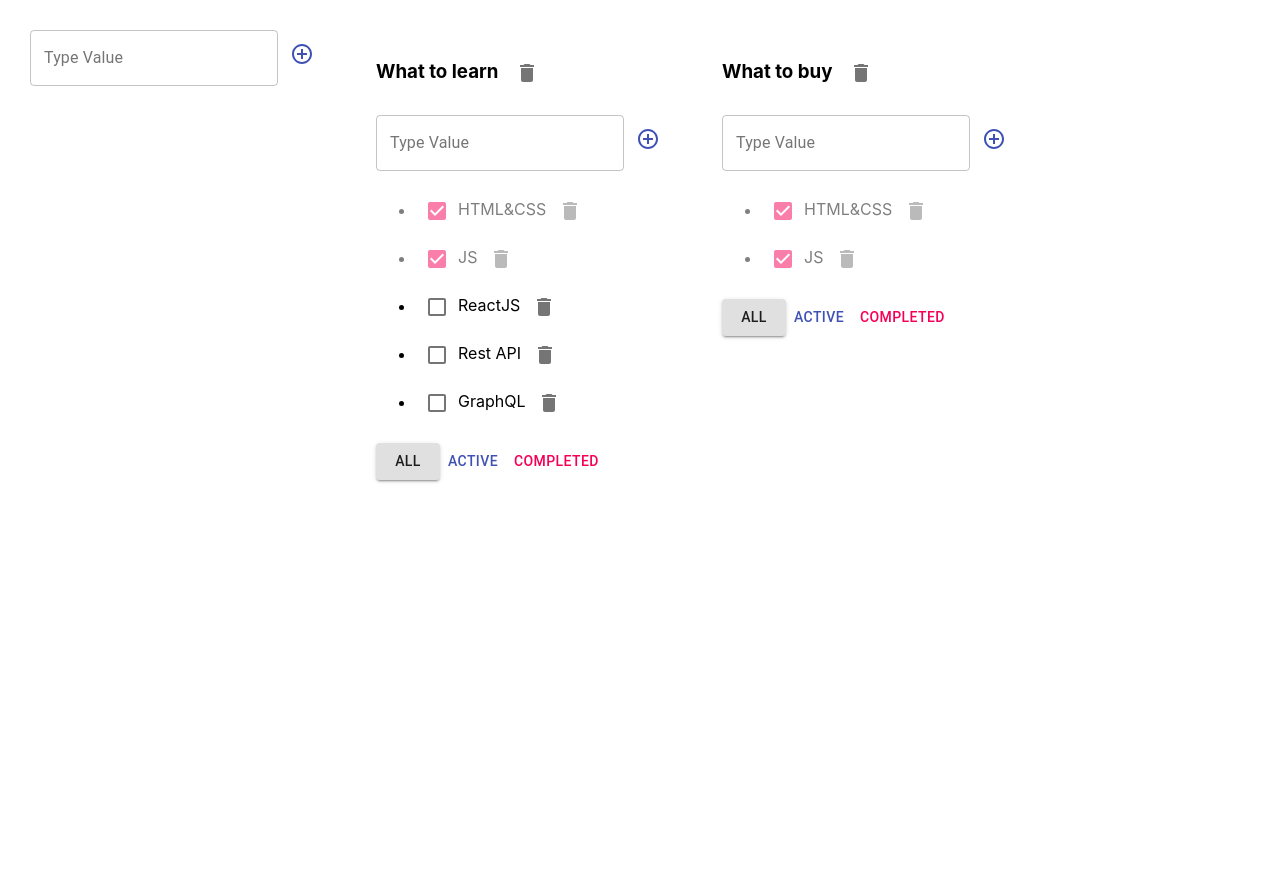
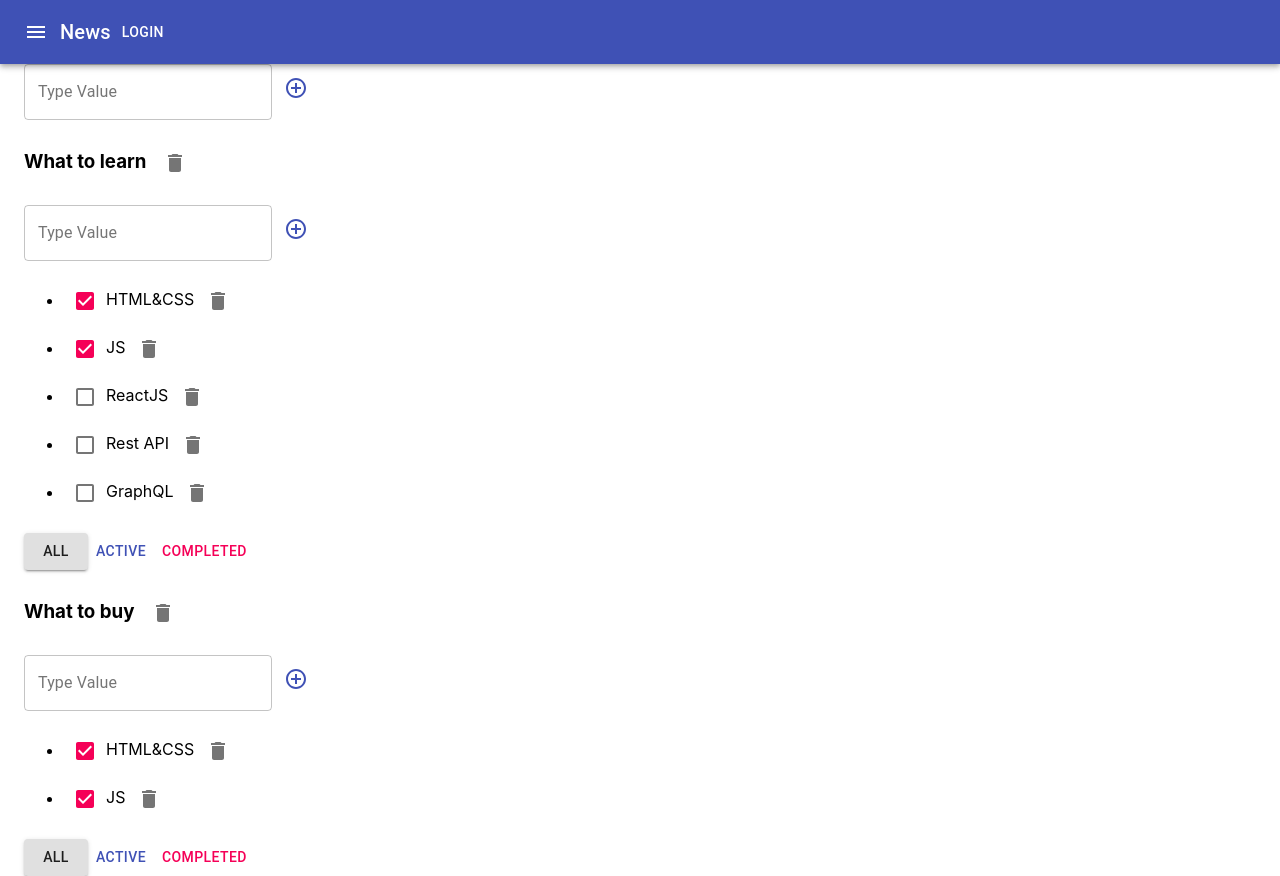
Before and after one commit to bohdanloik/todolist_4, a React (Create React App) app: page / in a window 1280 px wide. Before the commit the page ends 800 px from the top, so only its background shows below. Built offline with nearby package versions, Linux system fonts and the light colour scheme.

Commit message:
add header to app

```diff
--- a/src/App.css
+++ b/src/App.css
@@ -1,4 +1,4 @@
-.App {
+/* .App {
   padding: 30px;
   display: flex;
 }
@@ -18,4 +18,4 @@
 }
 .is-done {
   opacity: 0.5;
-}
+}  */
--- a/src/App.tsx
+++ b/src/App.tsx
@@ -5,6 +5,8 @@
 import { AddItemForm } from './AddItemForm';
 import { isPropertySignature } from 'typescript';
 import { TaskType } from './Todolist';
+import { AppBar, Button, Container, IconButton, Toolbar, Typography } from '@material-ui/core';
+import { Menu } from '@material-ui/icons';
 
 export type FilterValuesType = "all" | "active" | "completed";
 
@@ -107,7 +109,20 @@
     }
 
     return (
+
         <div className="App">
+            <AppBar position="static">
+                <Toolbar>
+                    <IconButton edge="start"  color="inherit" aria-label="menu">
+                        <Menu />
+                    </IconButton>
+                    <Typography variant="h6" >
+                                        News
+                    </Typography>
+                    <Button color="inherit">Login</Button>
+                </Toolbar>
+            </AppBar>
+            <Container fixed>
             <AddItemForm addItem={addTodolist} />
             {
                 todolists.map((tl) => {
@@ -136,6 +151,7 @@
                             changeTodoListTitle={changeTodoListTitle} />
                 })
             }
+            </Container>
         </div>
     );
 }
--- a/src/EditableSpan.tsx
+++ b/src/EditableSpan.tsx
@@ -1,3 +1,4 @@
+import { TextField } from '@material-ui/core';
 import React, { ChangeEvent, useState } from 'react';
 
 type EditableSpanPropsType = {
@@ -21,6 +22,6 @@
 
 
     return editMode
-        ? <input value ={title} onChange={onChangeTitleHandler} onBlur={activateViewMode} autoFocus/>
+        ? <TextField value ={title} onChange={onChangeTitleHandler} onBlur={activateViewMode} autoFocus/>
         : <span onDoubleClick={activateEditMode}>{props.title}</span>
 }
```
